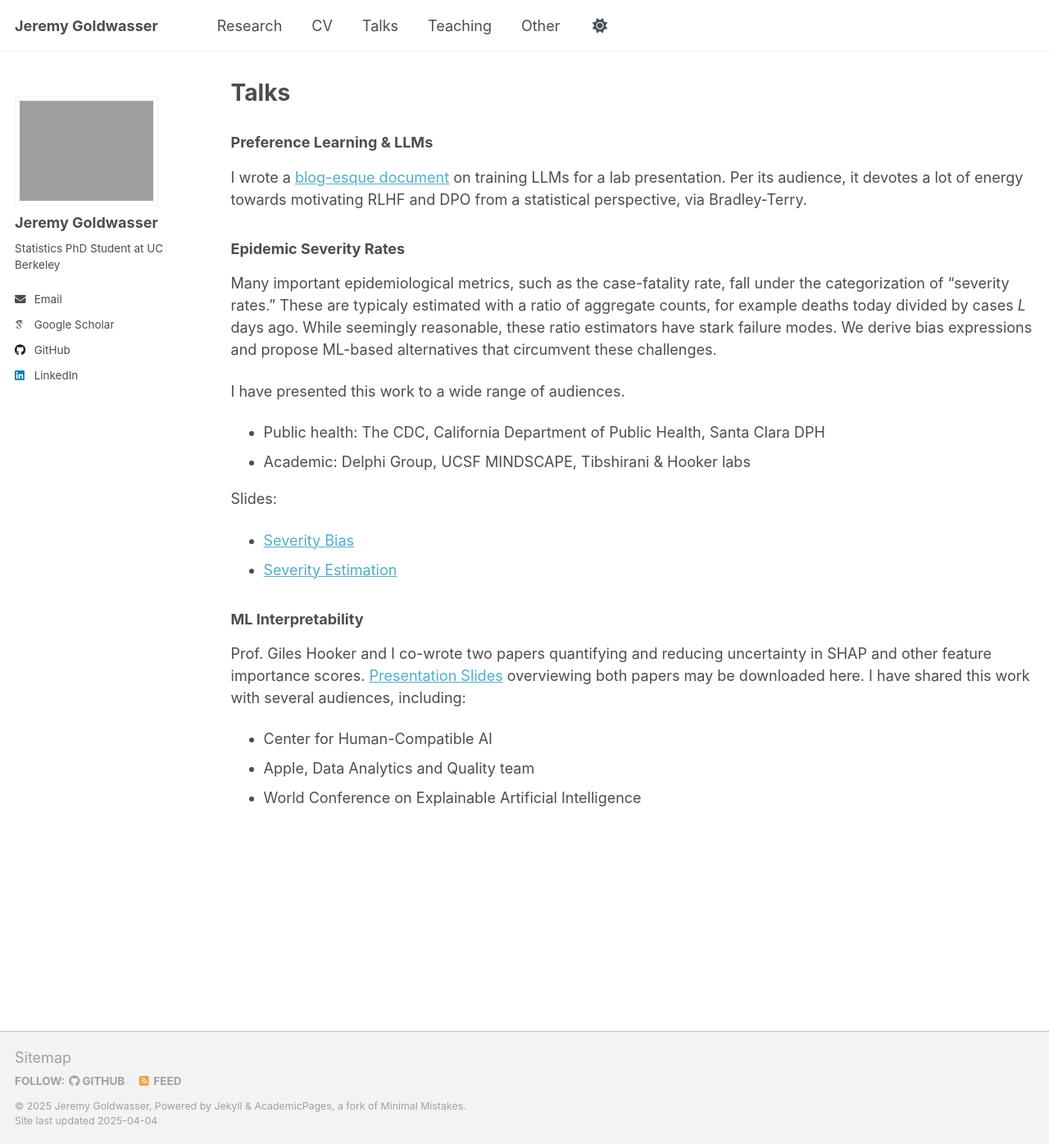
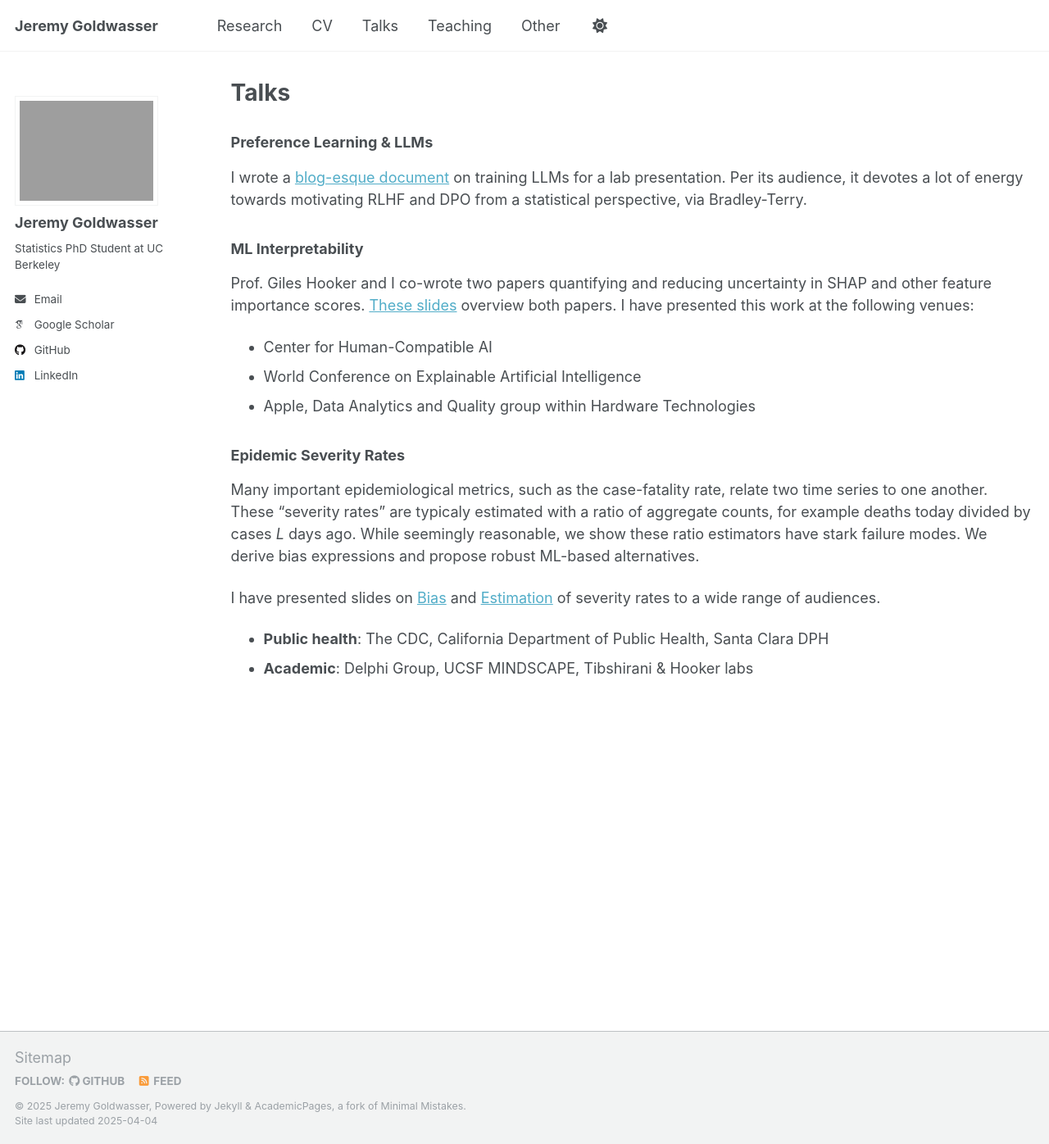
Before and after one commit to jeremy-goldwasser/jeremy-goldwasser.github.io, a Jekyll site: the page built from _pages/talks.md, in a window 1280 px wide and 1396 px high. Shown: the whole window at 82% size. Built offline with Jekyll 4.4.1, drawn with Linux system fonts in a browser that asks for light colours; some web fonts are replaced.

Commit message:
Update talks.md

```diff
--- a/_pages/talks.md
+++ b/_pages/talks.md
@@ -9,21 +9,17 @@ author_profile: true
 
 I wrote a [blog-esque document](/files/Tibbles_Group_Preference_Learning.pdf) on training LLMs for a lab presentation. Per its audience, it devotes a lot of energy towards motivating RLHF and DPO from a statistical perspective, via Bradley-Terry.
 
+### ML Interpretability
+
+Prof. Giles Hooker and I co-wrote two papers quantifying and reducing uncertainty in SHAP and other feature importance scores. [These slides](interpretability.pdf) overview both papers. I have presented this work at the following venues:
+- Center for Human-Compatible AI
+- World Conference on Explainable Artificial Intelligence
+- Apple, Data Analytics and Quality group within Hardware Technologies
+
 ### Epidemic Severity Rates
 
-Many important epidemiological metrics, such as the case-fatality rate, fall under the categorization of "severity rates." These are typicaly estimated with a ratio of aggregate counts, for example deaths today divided by cases *L* days ago. While seemingly reasonable, these ratio estimators have stark failure modes. We derive bias expressions and propose ML-based alternatives that circumvent these challenges.
+Many important epidemiological metrics, such as the case-fatality rate, relate two time series to one another. These "severity rates" are typicaly estimated with a ratio of aggregate counts, for example deaths today divided by cases *L* days ago. While seemingly reasonable, we show these ratio estimators have stark failure modes. We derive bias expressions and propose robust ML-based alternatives.
 
-I have presented this work to a wide range of audiences.
-- Public health: The CDC, California Department of Public Health, Santa Clara DPH
-- Academic: Delphi Group, UCSF MINDSCAPE, Tibshirani & Hooker labs
-
-Slides:
-- [Severity Bias](/files/Severity Bias Talk.pptx)
-- [Severity Estimation](/files/Severity Estimation Talk.pptx)
-
-### ML Interpretability
-
-Prof. Giles Hooker and I co-wrote two papers quantifying and reducing uncertainty in SHAP and other feature importance scores. [Presentation Slides](interpretability.pptx) overviewing both papers may be downloaded here. I have shared this work with several audiences, including:
-- Center for Human-Compatible AI
-- Apple, Data Analytics and Quality team
-- World Conference on Explainable Artificial Intelligence
+I have presented slides on [Bias](/files/Severity Bias Talk.pdf) and [Estimation](/files/Severity Estimation Talk.pdf) of severity rates to a wide range of audiences.
+- **Public health**: The CDC, California Department of Public Health, Santa Clara DPH
+- **Academic**: Delphi Group, UCSF MINDSCAPE, Tibshirani & Hooker labs
```
